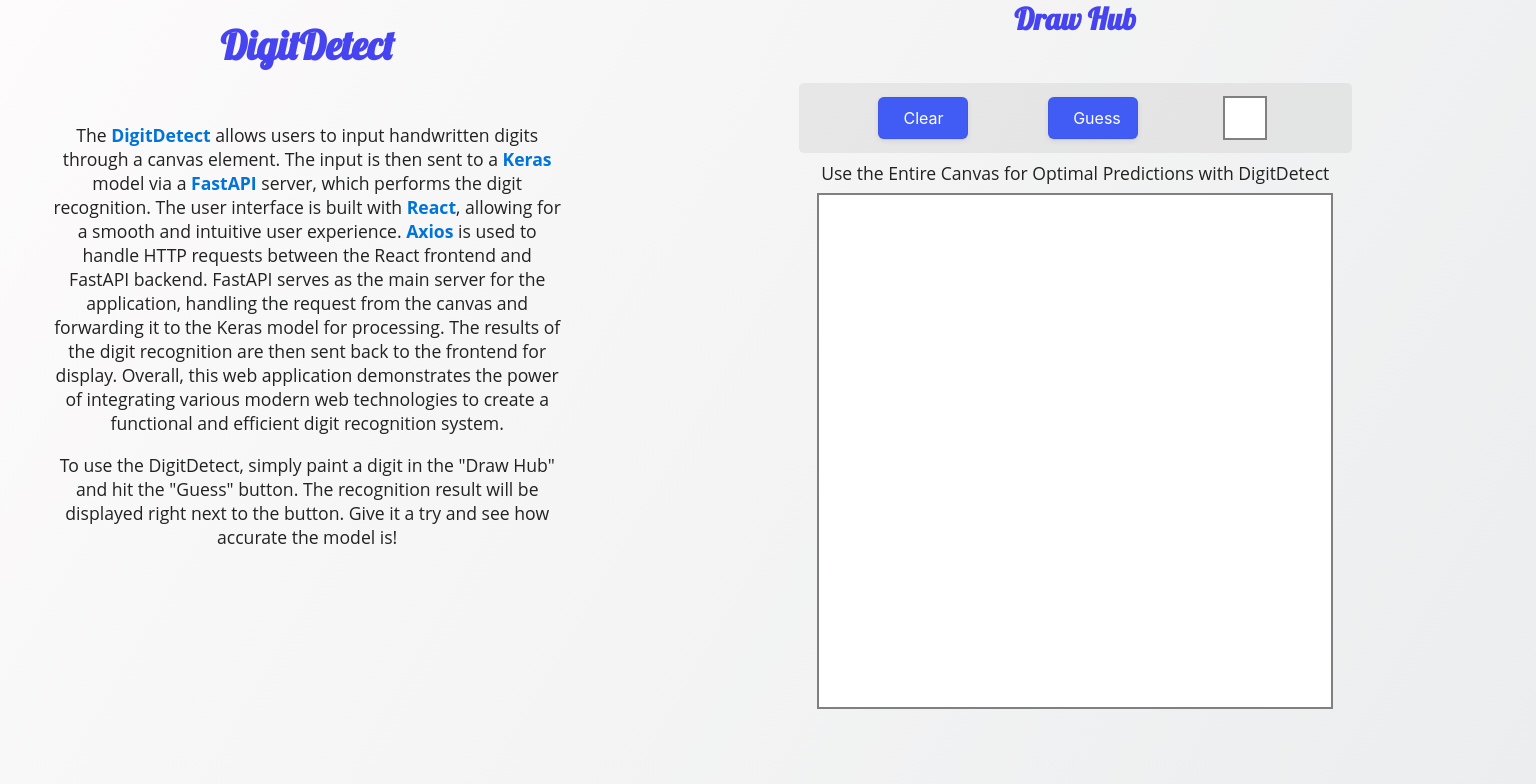
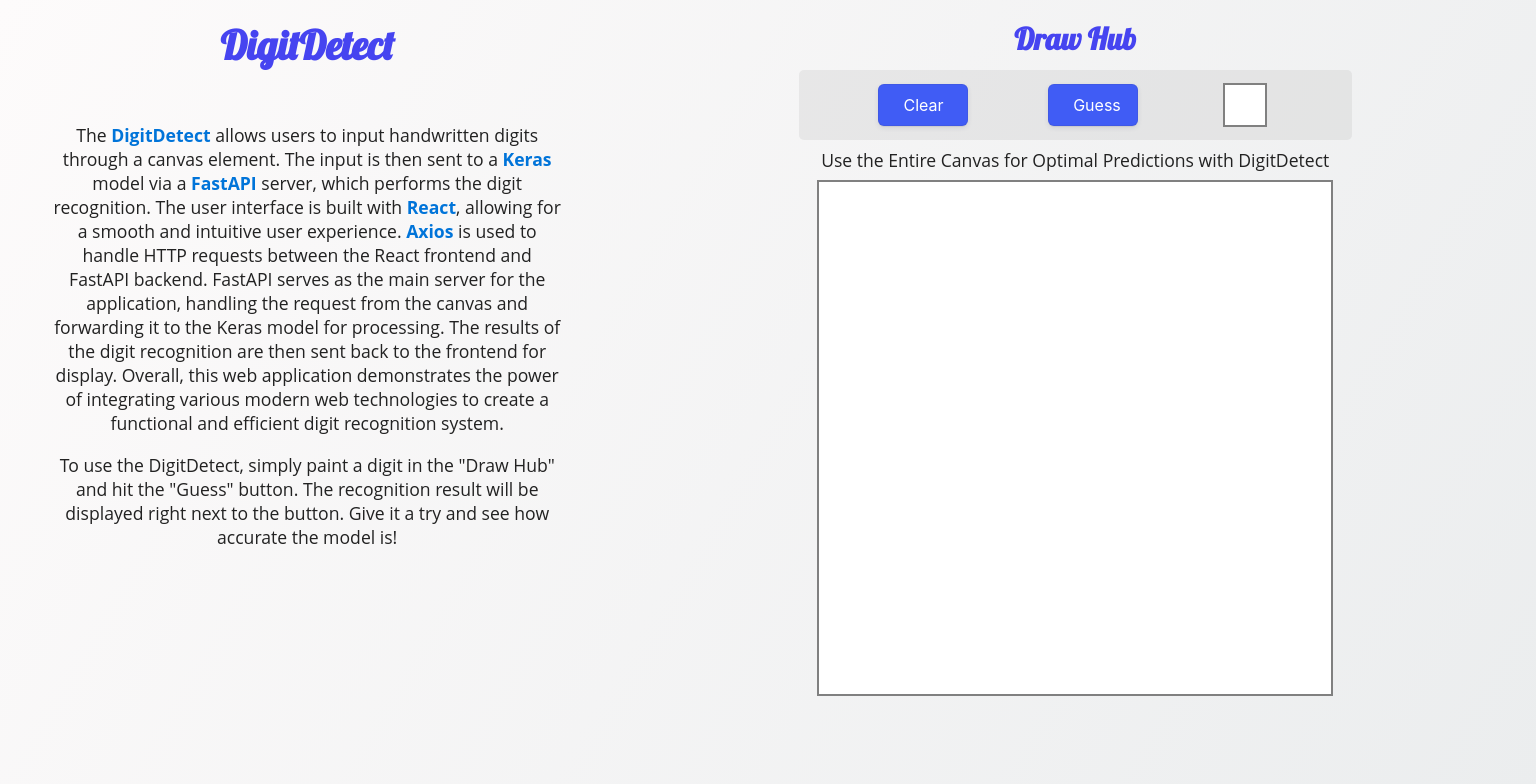
Before and after one commit to hpekkan/DigitDetect, a React (Create React App) app: page / in a window 1536 px wide. Shown: the top 784 px of the page. Built offline with nearby package versions, Linux system fonts and the light colour scheme.

Commit message:
api update

```diff
--- a/src/App.css
+++ b/src/App.css
@@ -705,6 +705,7 @@
     color: #4644f0;
   }
   .PaintArea h1 {
+    margin: 20.1px 0 12px 0;
     font-size: 30px;
   }
 
@@ -844,6 +845,7 @@
     color: #4644f0;
   }
   .PaintArea h1 {
+    margin: 20.1px 0 12px 0;
     font-size: 30px;
   }
 
```
Also changed, not shown: 1 other file (tests, documents, lock files or other folders).
